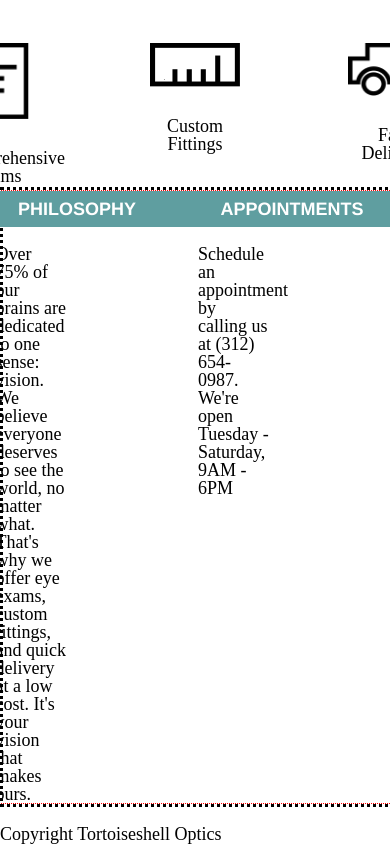
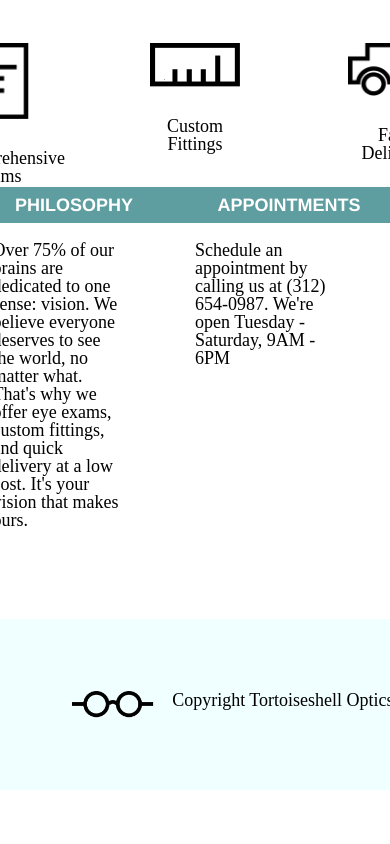
Before and after one commit to LPKaizen/Tortoiseshell-Optics, a plain HTML site: page index.html in a window 390 px wide. Shown: the part 551-1395 px from the top of the page. After the commit the page ends 1341 px from the top, so only its background shows below. Drawn offline with Linux system fonts and the light colour scheme.

Commit message:
version 1.0 , main site complete, mobile and tablet compatability to follow

```diff
--- a/index.html
+++ b/index.html
@@ -84,10 +84,11 @@
              </div>
           </div>
         </div>
-          <div class="footer section">
-             <div class"footerlogo">
-                <img>
-                <p>Copyright Tortoiseshell Optics</p>
+
+        <div class="footersection">
+             <div class="footerlogo">
+                <img class="blackglass" src="./resources/images/logo-black.png">
+                <p class="moveit">Copyright Tortoiseshell Optics</p>
              </div>
           </div>
 
--- a/resources/css/index.css
+++ b/resources/css/index.css
@@ -125,7 +125,7 @@ html {
 .infosection {
   width: 100%;
   height: auto;
-  border: black dotted 3px;
+
   display: flex;
  justify-content: center;
 }
@@ -134,7 +134,7 @@ html {
   width: 960px;
   display: inline-flex;
   justify-content: center;
- border: 1px red dotted;
+
 }
 
 .infotitle {
@@ -151,6 +151,27 @@ html {
 
 
 .infoformat {
-  max-width: 35%;
+  width: 65%;
   padding-top: 1rem;
 }
+
+.footersection {
+   width: 960px;
+   margin: auto;
+   background-color: azure;
+   height: auto;
+   margin-top: 5rem;
+}
+
+.footerlogo {
+  padding-top: 4rem;
+  padding-bottom: 4rem;
+  padding-left: 4rem;
+  display: flex;
+
+}
+
+.blackglass {
+  height: 1.5rem;
+  padding-right: 1rem;
+}
```
